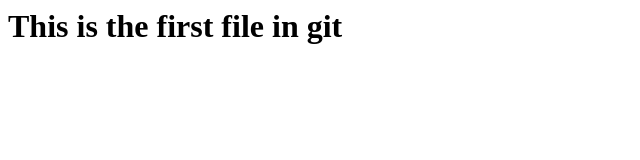
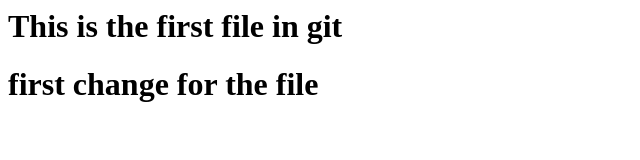
Before and after one commit to rahulreghunath314/gitacommands_test, a plain HTML site: page index.html in a window 1280 px wide. Shown: the whole page, without its empty margins (0-640 px from the left). Drawn offline with Linux system fonts and the light colour scheme.

Commit message:
second commit for the files

```diff
--- a/index.html
+++ b/index.html
@@ -1 +1,2 @@
 <h1>This is the first file in git <h1>
+<h1>first change for the file<h1>
```
Also changed, not shown: index1.html (line endings or trailing spaces).
